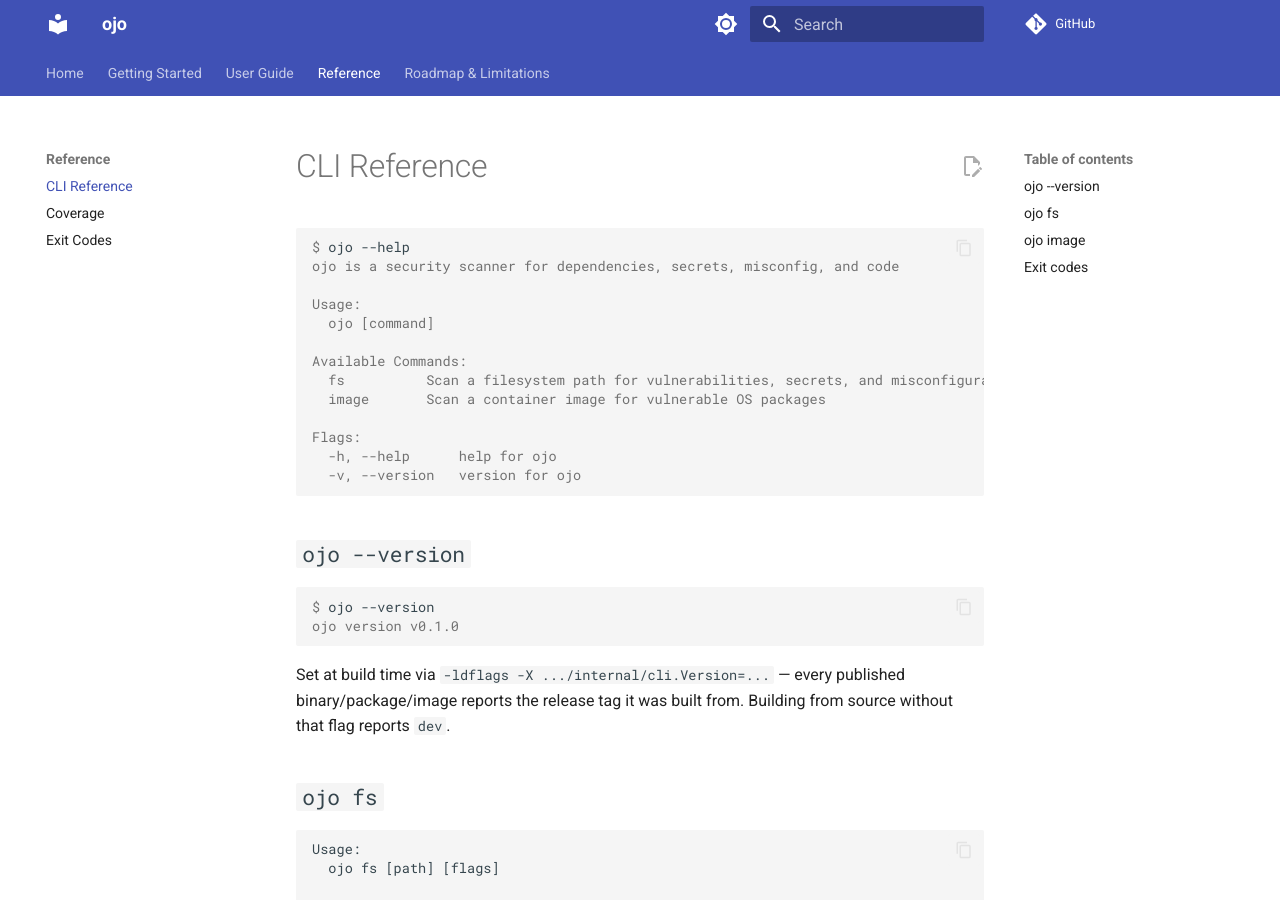
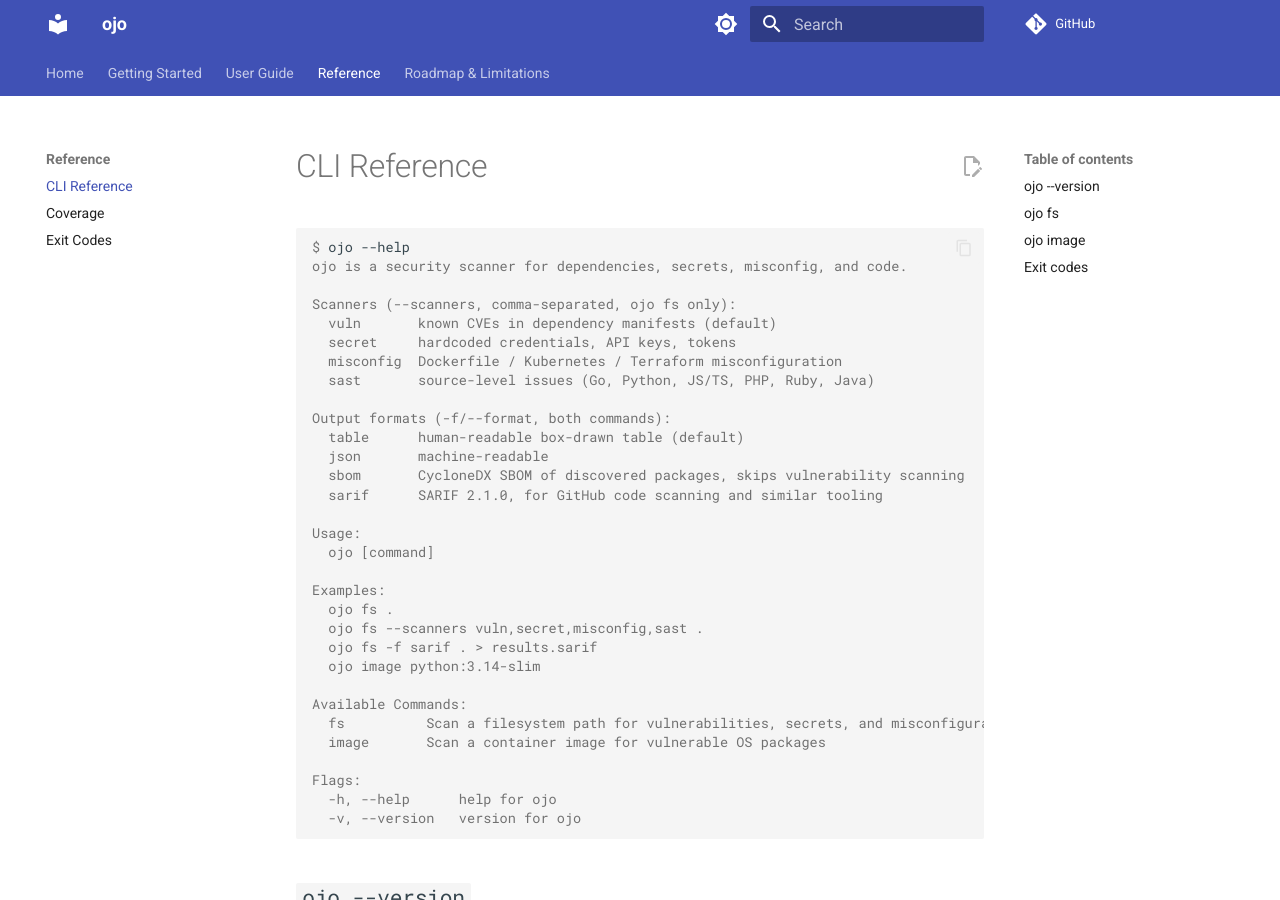
Before and after one commit to colibrisec/ojo, an MkDocs documentation site: the page built from docs/reference/cli.md, in a window 1280 px wide and 900 px high. Built offline with MkDocs 1.6.1 and Material for MkDocs 9.7.7, drawn with Linux system fonts in a browser that asks for light colours; comment, search, counter and statistics services are not loaded.

Commit message:
Make ojo --help actually explain scanners and output formats
Root help previously just showed the one-line Short description plus
subcommands -- you had to already know to run `ojo fs --help` to find
out --scanners/-f even existed, let alone what values they accept.
Added a Long description listing both, plus an Examples block with
real invocations. Updated the CLI reference doc's sample output to
match.

````diff
--- a/docs/reference/cli.md
+++ b/docs/reference/cli.md
@@ -2,10 +2,28 @@
 
 ```console
 $ ojo --help
-ojo is a security scanner for dependencies, secrets, misconfig, and code
+ojo is a security scanner for dependencies, secrets, misconfig, and code.
+
+Scanners (--scanners, comma-separated, ojo fs only):
+  vuln       known CVEs in dependency manifests (default)
+  secret     hardcoded credentials, API keys, tokens
+  misconfig  Dockerfile / Kubernetes / Terraform misconfiguration
+  sast       source-level issues (Go, Python, JS/TS, PHP, Ruby, Java)
+
+Output formats (-f/--format, both commands):
+  table      human-readable box-drawn table (default)
+  json       machine-readable
+  sbom       CycloneDX SBOM of discovered packages, skips vulnerability scanning
+  sarif      SARIF 2.1.0, for GitHub code scanning and similar tooling
 
 Usage:
   ojo [command]
+
+Examples:
+  ojo fs .
+  ojo fs --scanners vuln,secret,misconfig,sast .
+  ojo fs -f sarif . > results.sarif
+  ojo image python:3.14-slim
 
 Available Commands:
   fs          Scan a filesystem path for vulnerabilities, secrets, and misconfiguration
````
Also changed, not shown: 1 other file.
